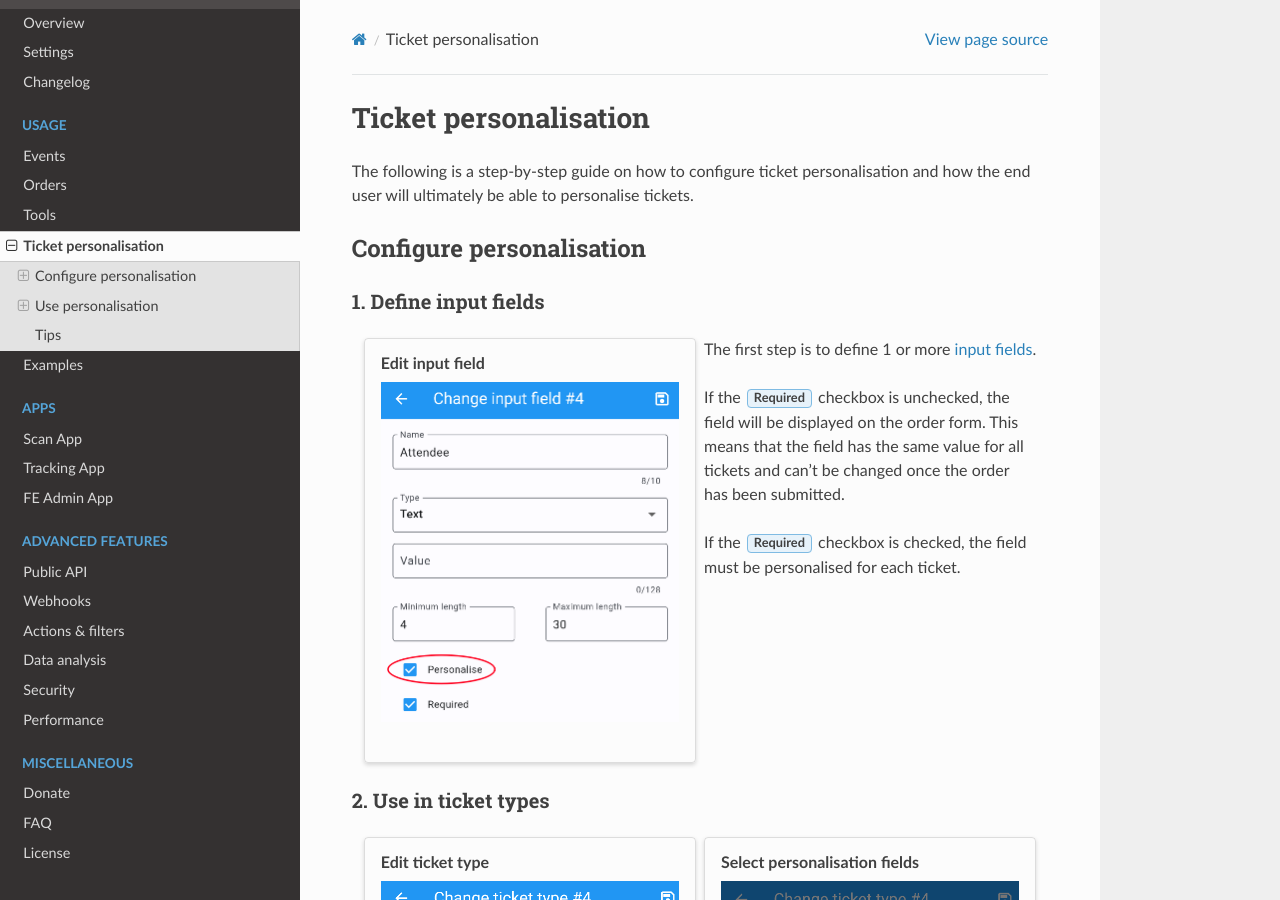
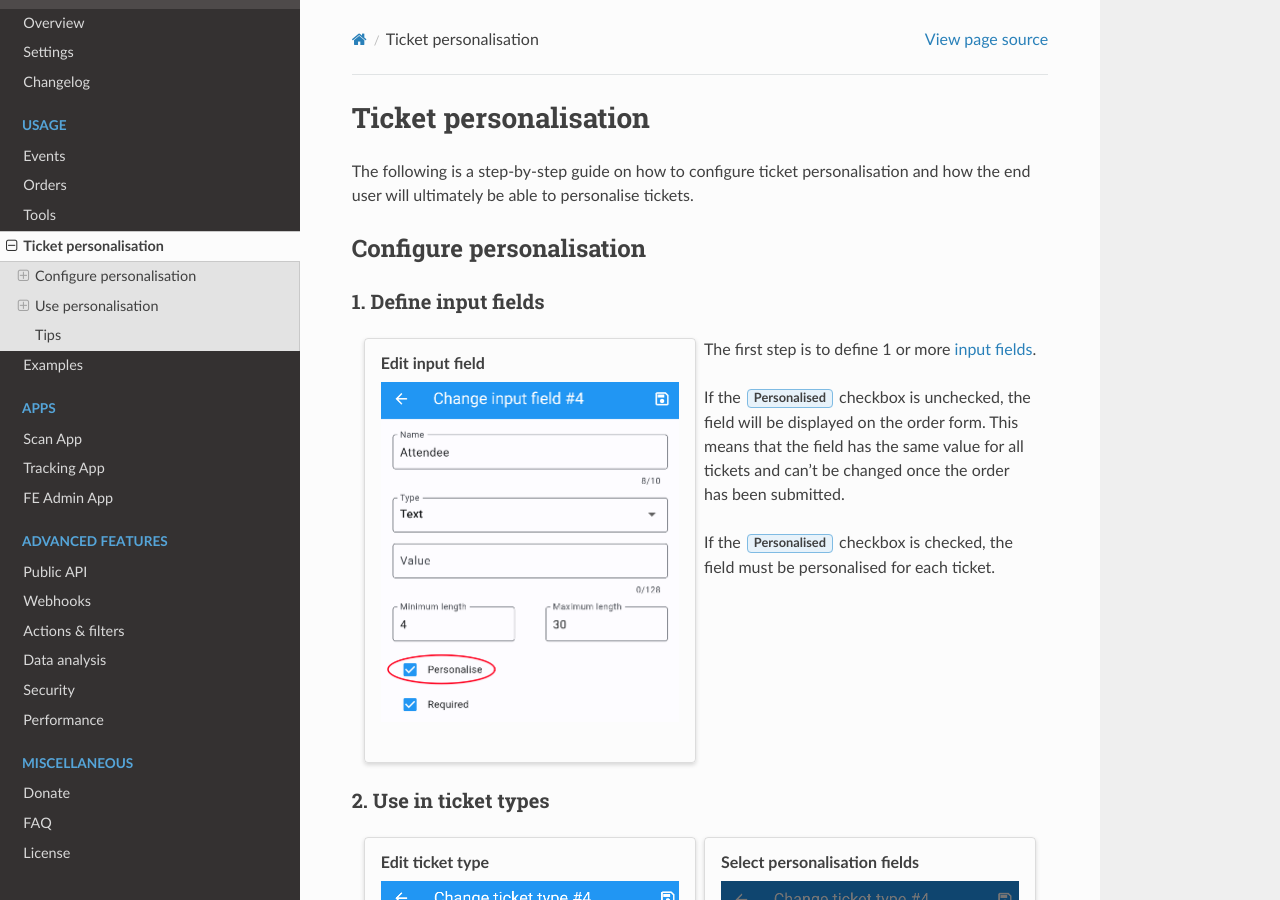
Before and after one commit to fe-data/fe-docs, a Sphinx documentation site: the page built from docs/usage/personalise.rst, in a window 1280 px wide and 900 px high. Built offline with Sphinx 7.4.7 and the Read the Docs theme 2.0.0, drawn with Linux system fonts in a browser that asks for light colours.

Commit message:
Fixed typo

```diff
--- a/docs/usage/personalise.rst
+++ b/docs/usage/personalise.rst
@@ -21,10 +21,10 @@ Configure personalisation
 
        The first step is to define 1 or more `input fields <events.html#input-fields>`_.
 
-       If the :guilabel:`Required` checkbox is unchecked, the field will be displayed on the order form.
+       If the :guilabel:`Personalised` checkbox is unchecked, the field will be displayed on the order form.
        This means that the field has the same value for all tickets and can't be changed once the order has been submitted.
 
-       If the :guilabel:`Required` checkbox is checked, the field must be personalised for each ticket.
+       If the :guilabel:`Personalised` checkbox is checked, the field must be personalised for each ticket.
 
 2. Use in ticket types
 ^^^^^^^^^^^^^^^^^^^^^^
```
